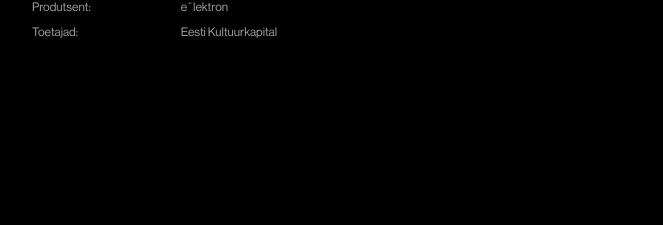
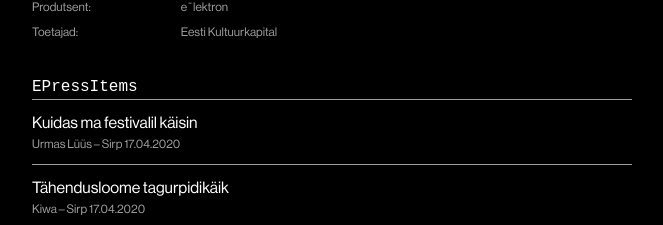
Before and after one commit to elektronstudio/elektro, a Vue app: page /Components in a window 1280 px wide. Shown: the part 4910-5135 px from the top of the page, without its empty margins (308-971 px from the left). Before the commit the page ends 4961 px from the top, so only its background shows below. Built offline with nearby package versions, Linux system fonts and the light colour scheme; a web font is replaced by a local one.

Commit message:
feat: add EPressItems component

```diff
--- /dev/null
+++ b/src/components/EPressItems.vue
@@ -0,0 +1,45 @@
+<script setup lang="ts">
+import EContent from "./EContent.vue";
+import ETitle from "./ETitle.vue";
+type Props = {
+  items: {
+    title: string;
+    link: string;
+    // @TODO: Naming description?
+    description: string;
+  }[];
+};
+
+const { items } = defineProps<Props>();
+</script>
+
+<template>
+  <section class="EPressItems">
+    <a v-for="item in items" :href="item.link" target="_blank">
+      <ETitle size="xs">{{ item.title }}</ETitle>
+      <EContent el="p">
+        <small>{{ item.description }}</small>
+      </EContent>
+    </a>
+  </section>
+</template>
+
+<style scoped>
+.EPressItems {
+  display: flex;
+  flex-direction: column;
+}
+
+.EPressItems a {
+  border-top: 1px solid var(--gray-300);
+  padding-top: var(--p-3);
+  margin-bottom: var(--p-3);
+}
+.EPressItems a:hover > * {
+  color: var(--gray-300);
+}
+.EPressItems p {
+  line-height: var(--line-height-xs);
+  color: var(--gray-300);
+}
+</style>
--- a/src/lib.ts
+++ b/src/lib.ts
@@ -10,6 +10,7 @@
 export { default as EBox } from "./components/EBox.vue";
 export { default as ELivePreview } from "./components/ELivePreview.vue";
 export { default as EDetailsList } from "./components/EDetailsList.vue";
+export { default as EPressItems } from "./components/EPressItems.vue";
 
 import "./styles/vars.css";
 import "./styles/reset.css";
--- a/src/pages/Components.vue
+++ b/src/pages/Components.vue
@@ -10,6 +10,7 @@
   EBox,
   ELivePreview,
   EDetailsList,
+  EPressItems,
 } from "../lib";
 import ECard from "../components/ECard.vue";
 const navItems = [
@@ -113,6 +114,19 @@
   {
     detail: "Toetajad",
     value: "Eesti Kultuurkapital",
+  },
+];
+
+const pressItems = [
+  {
+    title: "Kuidas ma festivalil käisin",
+    link: "https://neti.ee",
+    description: "Urmas Lüüs – Sirp 17.04.2020",
+  },
+  {
+    title: "Tähendusloome tagurpidikäik",
+    link: "https://neti.ee",
+    description: "Kiwa – Sirp 17.04.2020",
   },
 ];
 </script>
@@ -278,6 +292,10 @@
     <br />
     <pre>EDetailsList</pre>
     <EDetailsList :details="productionDetails" />
+
+    <br />
+    <pre>EPressItems</pre>
+    <EPressItems :items="pressItems" />
   </div>
 </template>
 
```
